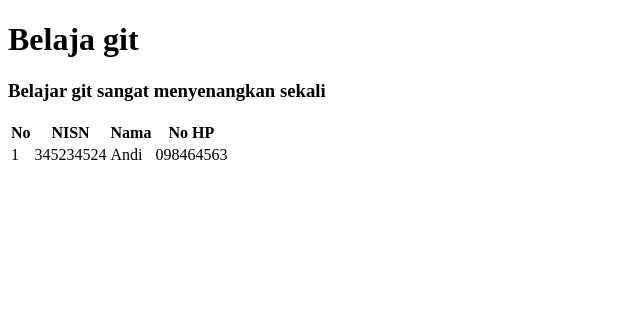
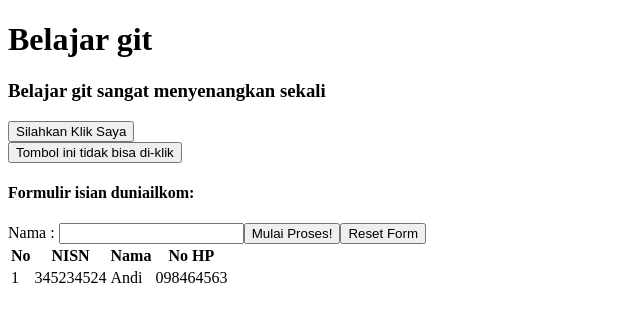
Before and after one commit to OkAdfa/OK-ADFA, a plain HTML site: page index.html in a window 1280 px wide. Shown: the whole page, without its empty margins (0-640 px from the left). Drawn offline with Linux system fonts and the light colour scheme.

Commit message:
Menambahkan button

```diff
--- a/index.html
+++ b/index.html
@@ -7,7 +7,7 @@
     <title>Belajar Git Kelas XIII RPL 1</title>
 </head>
 <body>
-    <h1>Belaja git</h1>
+    <h1>Belajar git</h1>
     <h3>Belajar git sangat menyenangkan sekali</h3>
     <table>
         <thead>
@@ -24,6 +24,19 @@
                 <td>098464563</td>
             </tr>
         </tbody>
+        <button>Silahkan Klik Saya</button>
+     <br/>
+
+        <button>Tombol ini tidak bisa di-klik</button>
+        <br/>
+
+     <h4>Formulir isian duniailkom:</h4>
+     Nama : <input type="text" name="nama_user" id="nama_user"/>
+
+   <button type="submit">Mulai Proses!</button>
+   <button type="reset">Reset Form</button>
+
+
     </table>
 </body>
 </html>
```
